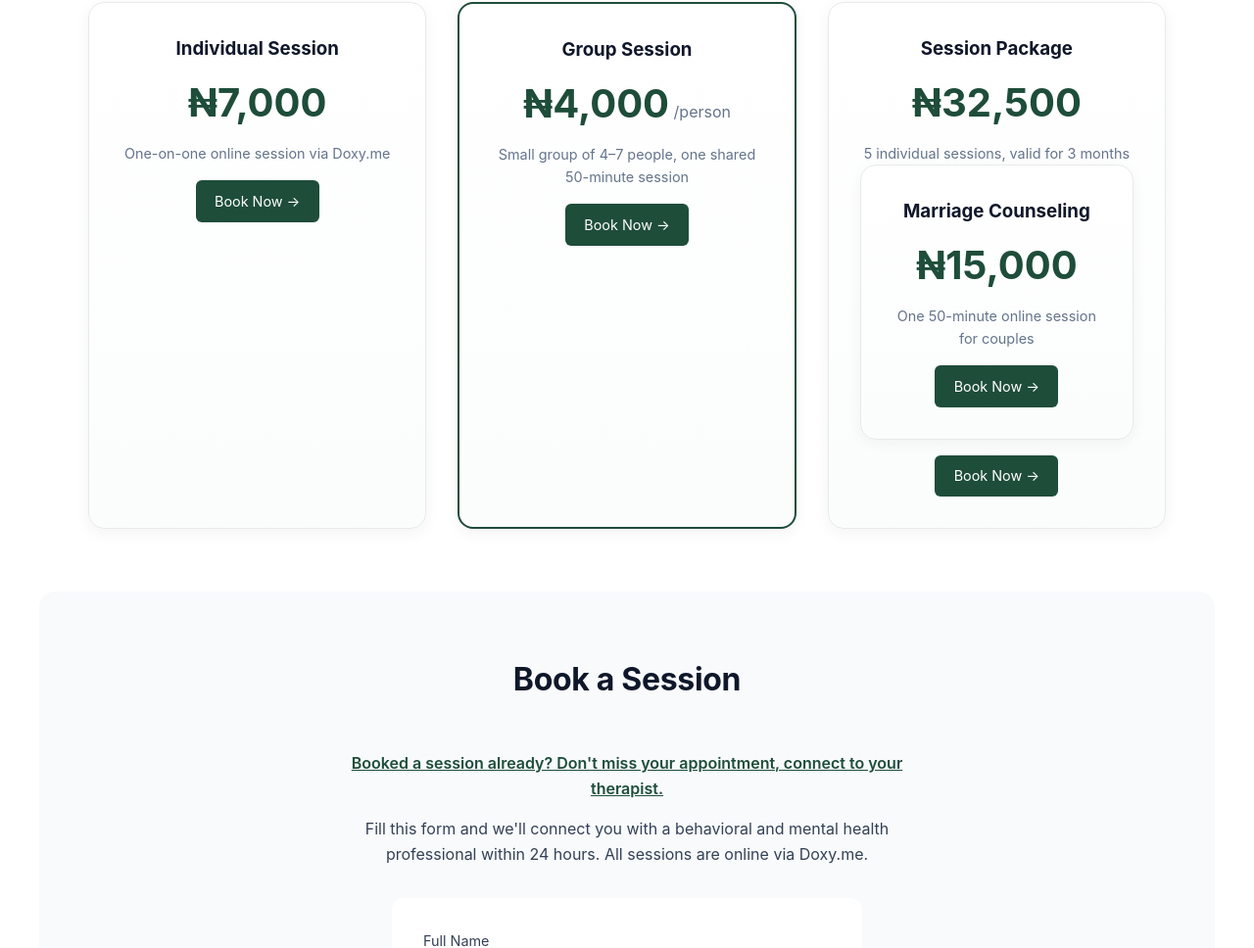
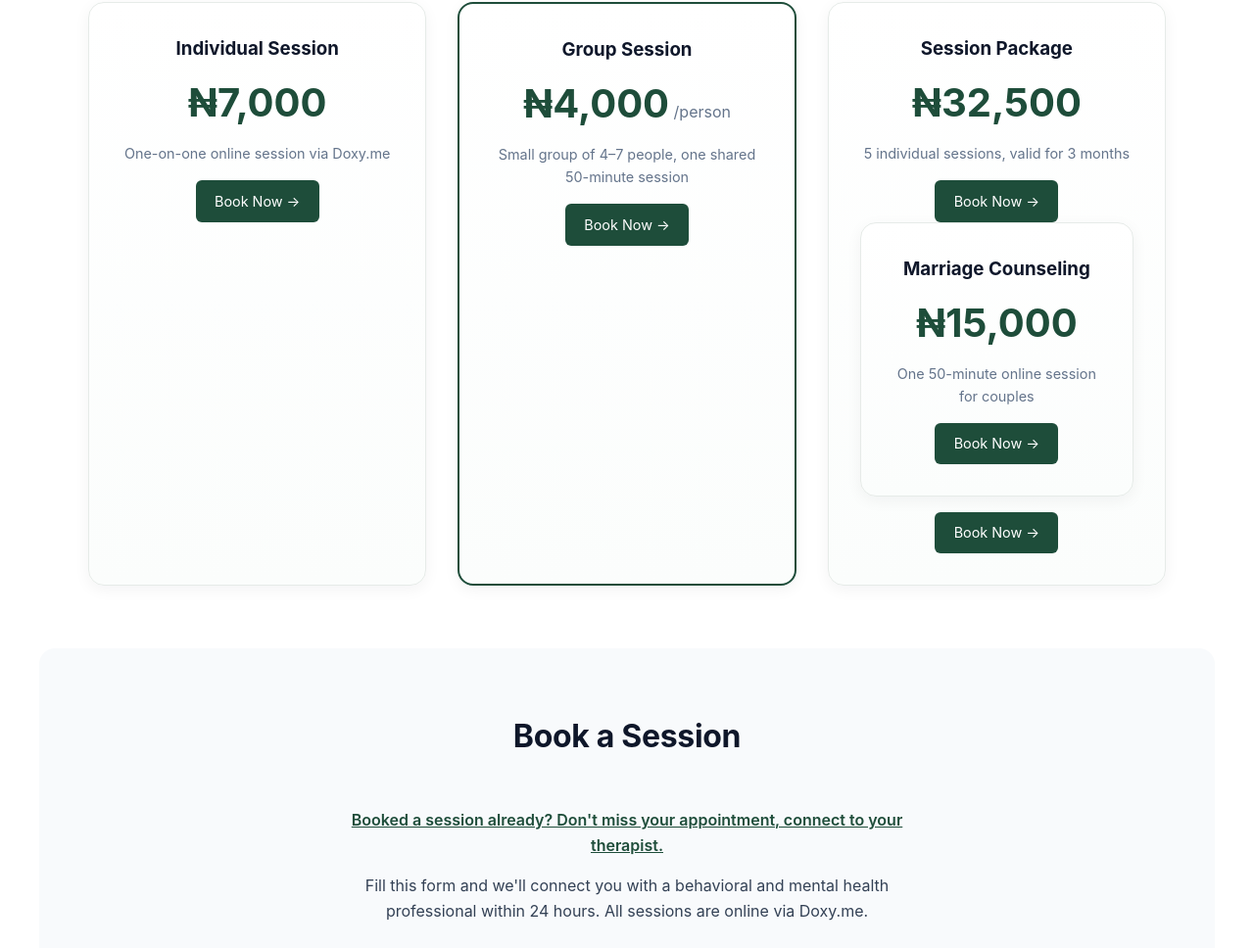
Before and after one commit to judithpatrick13-boop/Mindmed-site, a website: page index.html in a window 1280 px wide. Shown: the part 4602-5570 px from the top of the page at 98% size. Drawn offline with Linux system fonts and the light colour scheme.

Commit message:
Add 'Book Now' button to Session Package card

```diff
--- a/index.html
+++ b/index.html
@@ -310,7 +310,8 @@ Connect on LinkedIn
 <h3 style="margin-top:0">Session Package</h3>
 <p style="font-size:2.5rem;font-weight:700;color:var(--primary);margin:0.5rem 0">₦32,500</p>
 <p style="color:#64748b;font-size:0.9rem">5 individual sessions, valid for 3 months</p>
-  <div class="card">
+<a href="#contact" class="btn-small">Book Now →</a>
+<div class="card">
 <h3 style="margin-top:0">Marriage Counseling</h3>
 <p style="font-size:2.5rem;font-weight:700;color:var(--primary);margin:0.5rem 0">₦15,000</p>
 <p style="color:#64748b;font-size:0.9rem">One 50-minute online session for couples</p>
```
